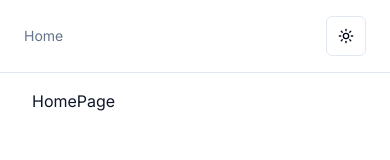
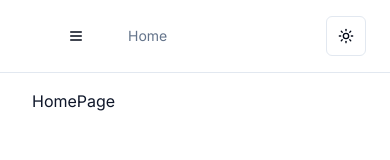
Before and after one commit to nzacharia/morphai, a Next.js app: page / in a window 390 px wide. Shown: the top 160 px of the page. Built offline with nearby package versions, Linux system fonts and the light colour scheme.

Commit message:
add mobile sidebar

```diff
--- a/components/BreadcrumbHeader.tsx
+++ b/components/BreadcrumbHeader.tsx
@@ -2,12 +2,15 @@
 import { usePathname } from 'next/navigation'
 import React from 'react'
 import { Breadcrumb, BreadcrumbItem, BreadcrumbLink, BreadcrumbList } from './ui/breadcrumb'
+import { MobileSidebar } from './Sidebar'
 
 function BreadcrumbHeader() {
     const pathName = usePathname()
     const paths = pathName === "/" ? [""] : pathName?.split("/")
   return (
-    <div><Breadcrumb>
+    <div className='flex items-center flex-start'>
+        <MobileSidebar/>
+    <Breadcrumb>
     <BreadcrumbList>
         {paths.map((path,index) => (
             <React.Fragment key={index}>
@@ -19,7 +22,8 @@
             </React.Fragment>
         ))}
     </BreadcrumbList>
-    </Breadcrumb></div>
+    </Breadcrumb>
+    </div>
   )
 }
 
--- a/components/Sidebar.tsx
+++ b/components/Sidebar.tsx
@@ -4,8 +4,11 @@
 import { CoinsIcon, HomeIcon, Layers2Icon, ShieldCheckIcon } from 'lucide-react'
 import Logo from './Logo'
 import Link from 'next/link'
-import { buttonVariants } from './ui/button'
+import { Button, buttonVariants } from './ui/button'
 import { usePathname } from 'next/navigation'
+import { Sheet, SheetContent, SheetTrigger } from './ui/sheet'
+import { MenuIcon } from 'lucide-react'
+import { useState } from 'react'
 const routes = [
     {
         label: "Home",
@@ -33,8 +36,7 @@
     const pathname = usePathname()
     const activeRoute = routes.find(
         (route) => route.href.length > 0 && pathname.includes
-        (route.href) || routes[0]
-    )
+        (route.href)) || routes[0]
     return (
         <div className='hidden relative md:block min-w-[280px] max-w-[280px] h-screen
         overflow-hidden w-full bg-primary/5 dark:bg-primary/30 dark:text-foreground
@@ -64,4 +66,45 @@
     )
 }
 
+
+export function MobileSidebar() {
+    const [open, setOpen] = useState(false)
+    const pathname = usePathname()
+    const activeRoute = routes.find(
+        (route) => route.href.length > 0 && pathname.includes
+        (route.href)) || routes[0]
+
+    return (
+        <div className='block border-separate bg-background md:hidden' >
+            <nav className='flex flex-col items-center justify-between px-8'>
+<Sheet open={open} onOpenChange={setOpen}>
+    <SheetTrigger asChild>
+        <Button variant="ghost" size="icon">
+            <MenuIcon />
+        </Button>
+    </SheetTrigger>
+    <SheetContent side="left" className='w-[400px] sm:w-[540px] space-y-4'>
+        <Logo />
+        <div className='flex flex-col gap-1'>
+        {routes.map((route) => (
+                    <Link key={route.href} href={route.href}
+                    className={
+                        buttonVariants({
+                            variant: activeRoute?.href === route.href ? "sidebarActive" : "sidebarItem",
+                        })
+                    }
+                    onClick={() => setOpen(prev => !prev)}
+                    >
+                        <route.icon size={20} />
+                        {route.label}
+                    </Link>
+                ))}
+        </div>
+    </SheetContent>
+
+</Sheet>
+            </nav>
+        </div>
+    )
+}
 export default DesktopSidebar
```
